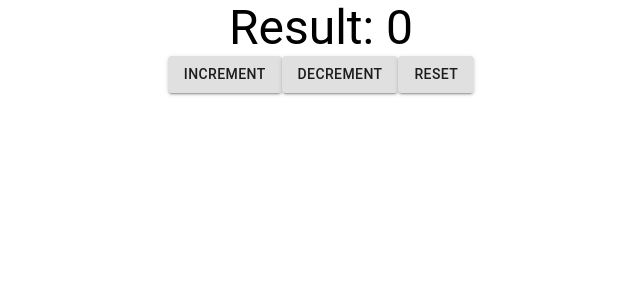
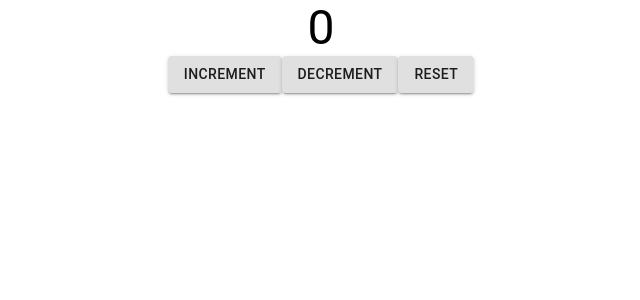
Before and after one commit to warryr/react-tasks, a React (Create React App) app: page / in a window 1280 px wide. Shown: the top 300 px of the page, without its empty margins (319-959 px from the left). Built offline with nearby package versions, Linux system fonts and the light colour scheme.

Commit message:
refactor: remove label for counter number

```diff
--- a/src/views/Counter/index.js
+++ b/src/views/Counter/index.js
@@ -17,7 +17,7 @@ const Counter = (props) => {
   const classes = useHeadingStyles();
   return (
     <Container fixed>
-      <Typography component='h1' variant='h3' className={classes.h3}>Result: {props.value}</Typography>
+      <Typography component='h1' variant='h3' className={classes.h3}>{props.value}</Typography>
       <DefaultButton id='increment' onClick={props.increment} text='Increment'/>
       <DefaultButton id='decrement' onClick={props.decrement} text='Decrement'/>
       <DefaultButton id='reset' onClick={props.reset} text='Reset'/>
```
